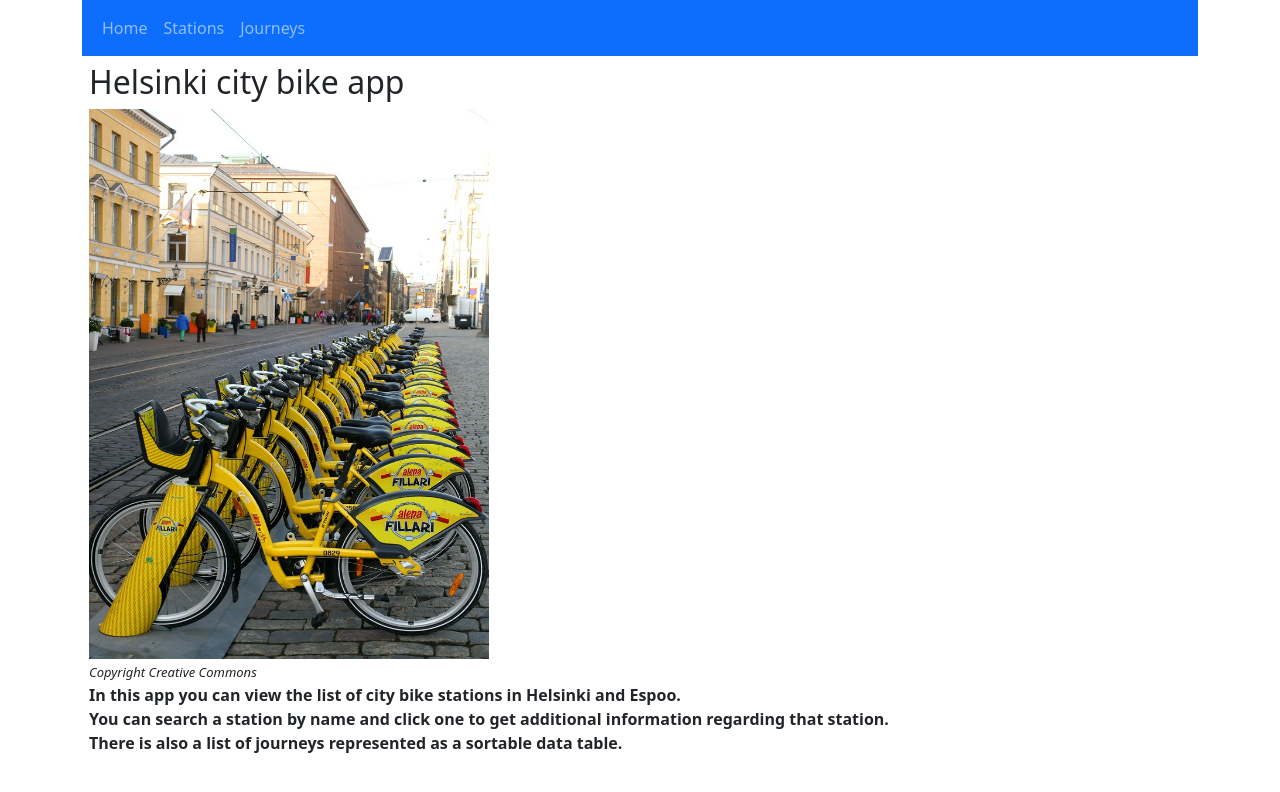
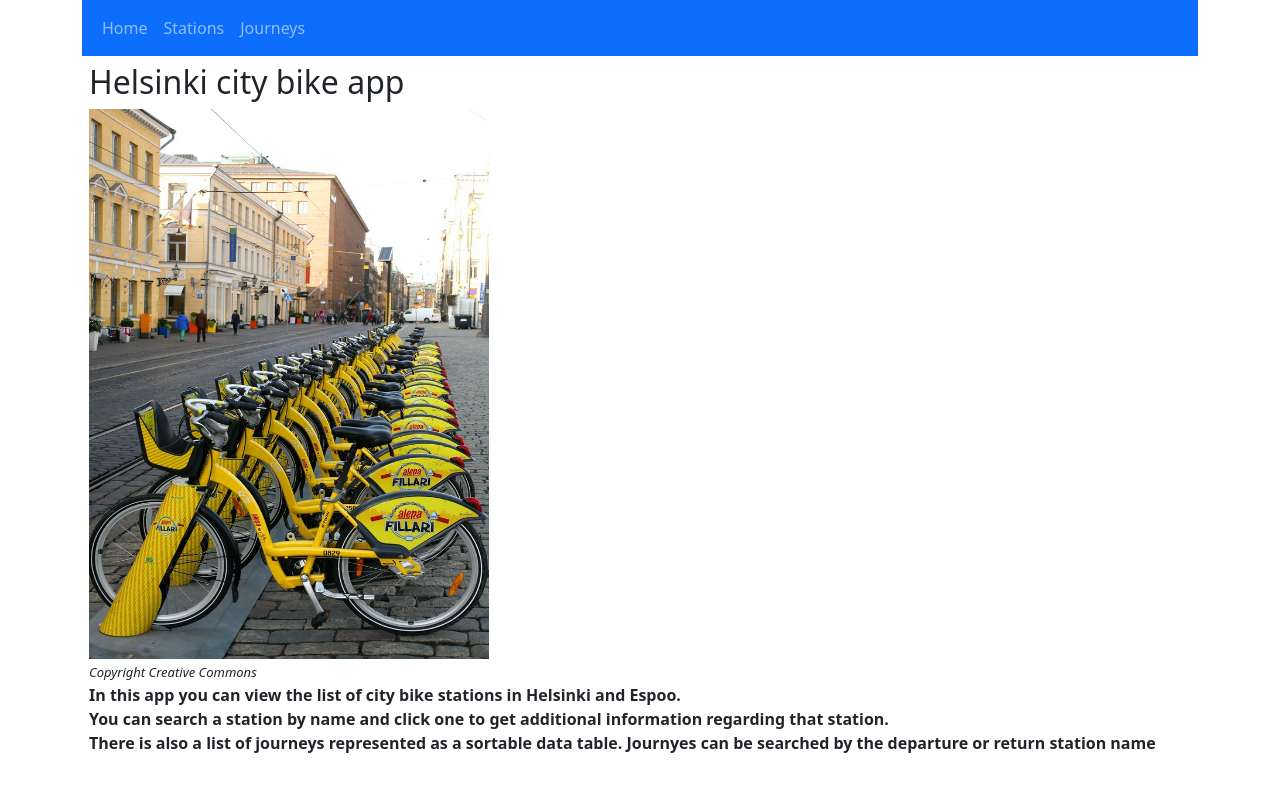
Before and after one commit to ItsTuukka/Helsinki-city-bike-app, a React (Create React App) app in the folder frontend/: page / in a window 1280 px wide. Shown: the top 792 px of the page. Built offline with nearby package versions, Linux system fonts and the light colour scheme; no server answers.

Commit message:
final update

```diff
--- a/frontend/src/components/Home.js
+++ b/frontend/src/components/Home.js
@@ -24,6 +24,7 @@ const Homeview = () => {
           information regarding that station.
           <br />
           There is also a list of journeys represented as a sortable data table.
+          Journyes can be searched by the departure or return station name
         </b>
       </div>
     </div>
```
